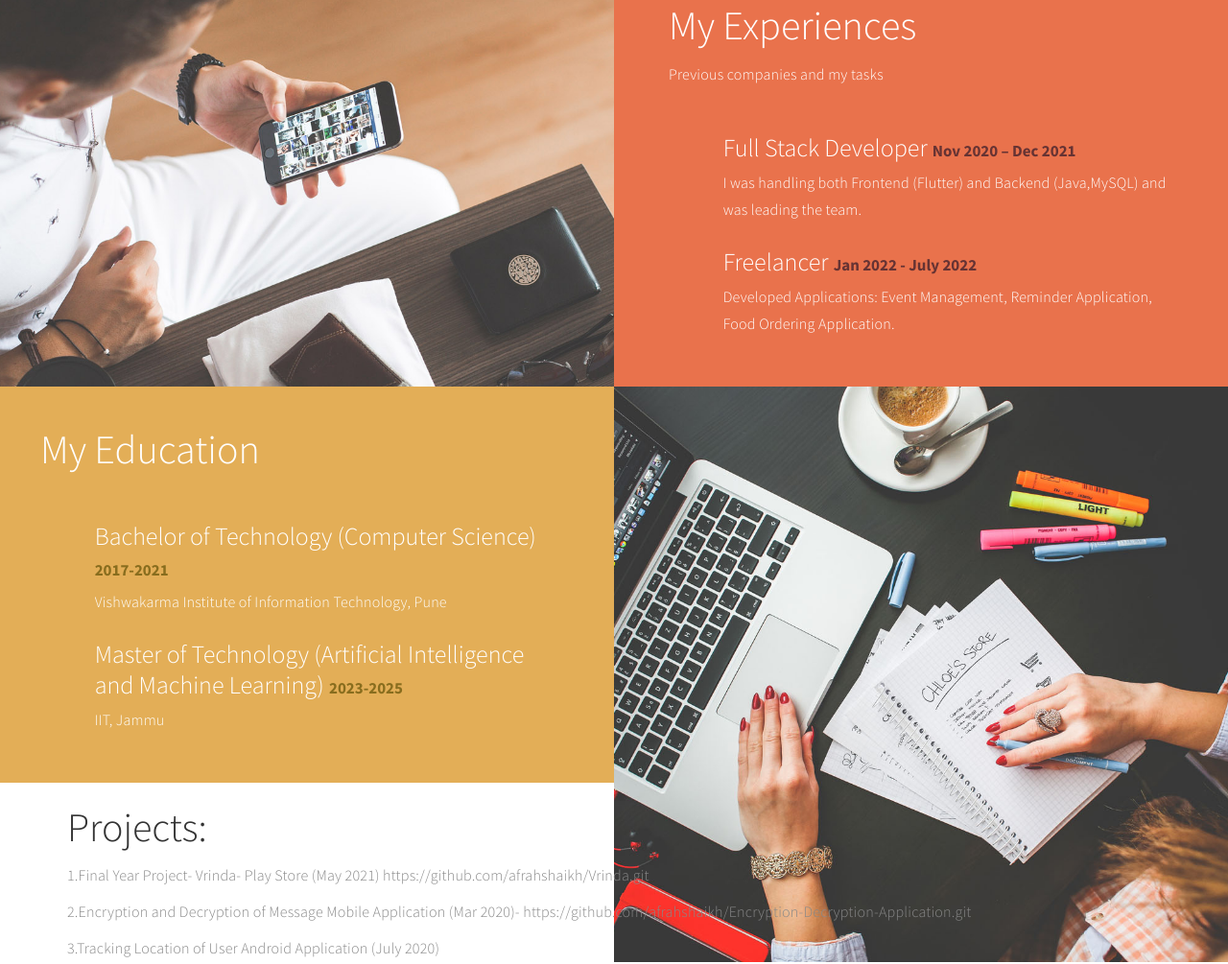
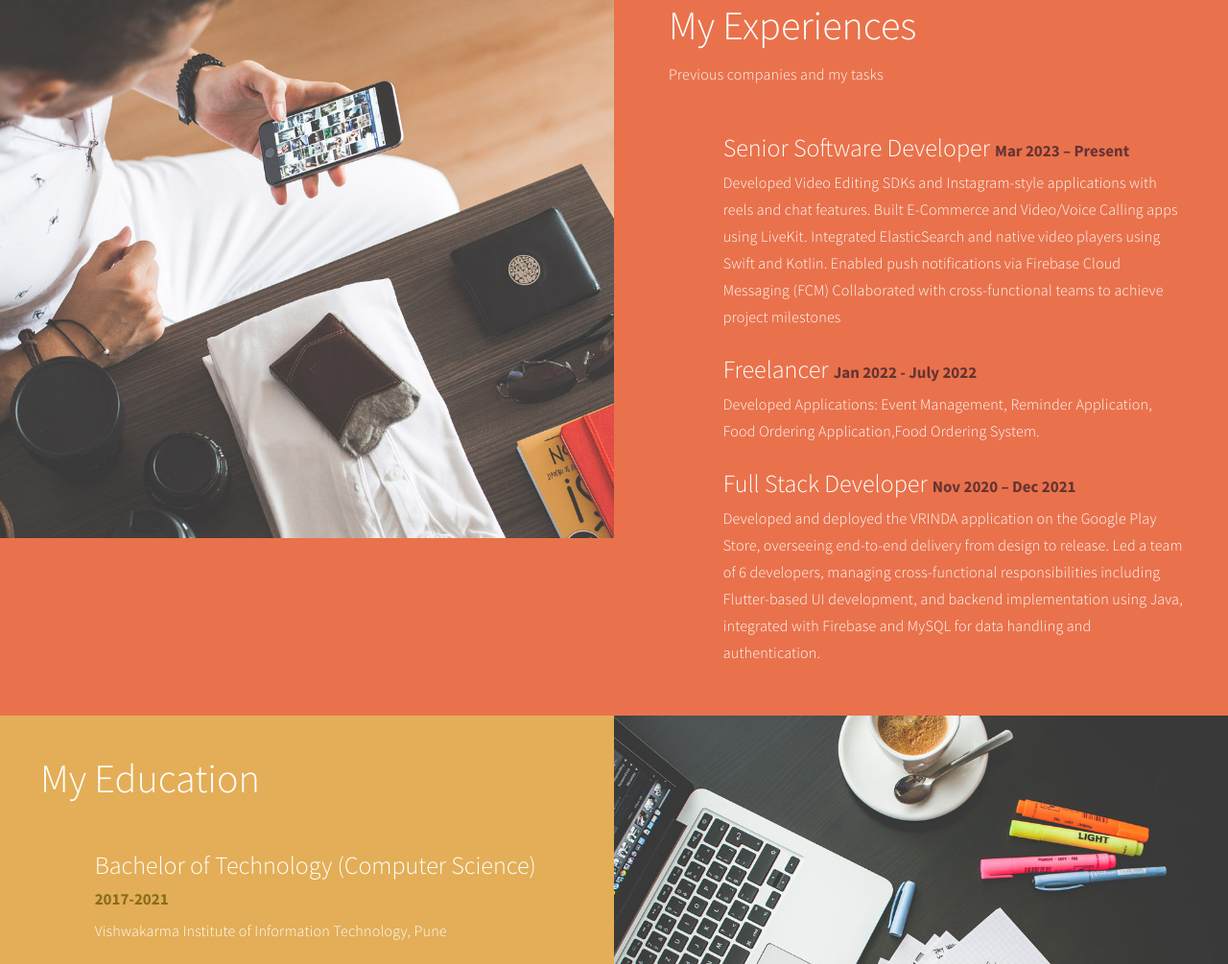
Before and after one commit to afrahshaikh/Portfolio, a plain HTML site: page index.html in a window 1280 px wide. Shown: the part 1635-2640 px from the top of the page at 96% size. Drawn offline with nearby package versions, Linux system fonts and the light colour scheme; files whose address does not match are found by name.

Commit message:
Updated index.html

```diff
--- a/index.html
+++ b/index.html
@@ -228,8 +228,15 @@ Outlook</p>
                                    <i class="fa fa-laptop"></i>
                               </div>
                               <div class="media-body">
-                                   <h3 class="media-heading">Full Stack Developer <small>Nov 2020 – Dec 2021</small></h3>
-                                   <p class="color-white">I was handling both Frontend (Flutter) and Backend (Java,MySQL) and was leading the team.</p>
+                                   <h3 class="media-heading">Senior Software Developer <small>Mar 2023 – Present</small></h3>
+                                   <p class="color-white">Developed Video Editing SDKs and Instagram-style applications
+with reels and chat features.
+Built E-Commerce and Video/Voice Calling apps using LiveKit.
+Integrated ElasticSearch and native video players using Swift
+and Kotlin.
+Enabled push notifications via Firebase Cloud Messaging (FCM)
+Collaborated with cross-functional teams to achieve project
+milestones</p>
                               </div>
                          </div>
 
@@ -239,10 +246,24 @@ Outlook</p>
                               </div>
                               <div class="media-body">
                                    <h3 class="media-heading">Freelancer <small>Jan 2022 - July 2022</small></h3>
-                                   <p class="color-white">Developed Applications: Event Management, Reminder Application, Food Ordering Application.</p>
+                                   <p class="color-white">Developed Applications: Event Management, Reminder Application, Food Ordering Application,Food Ordering System.</p>
                               </div>
                          </div>
-
+			  <div class="wow fadeInUp color-white media" data-wow-delay="1.2s">
+                              <div class="media-object media-left">
+                                   <i class="fa fa-laptop"></i>
+                              </div>
+                              <div class="media-body">
+                                   <h3 class="media-heading">Full Stack Developer <small>Nov 2020 – Dec 2021</small></h3>
+                                   <p class="color-white">Developed and deployed the VRINDA application on the Google
+Play Store, overseeing end-to-end delivery from design to
+release.
+Led a team of 6 developers, managing cross-functional
+responsibilities including Flutter-based UI development, and
+backend implementation using Java, integrated with Firebase
+and MySQL for data handling and authentication.</p>
+                              </div>
+                         </div>
                     </div>
                </div>
 
```
